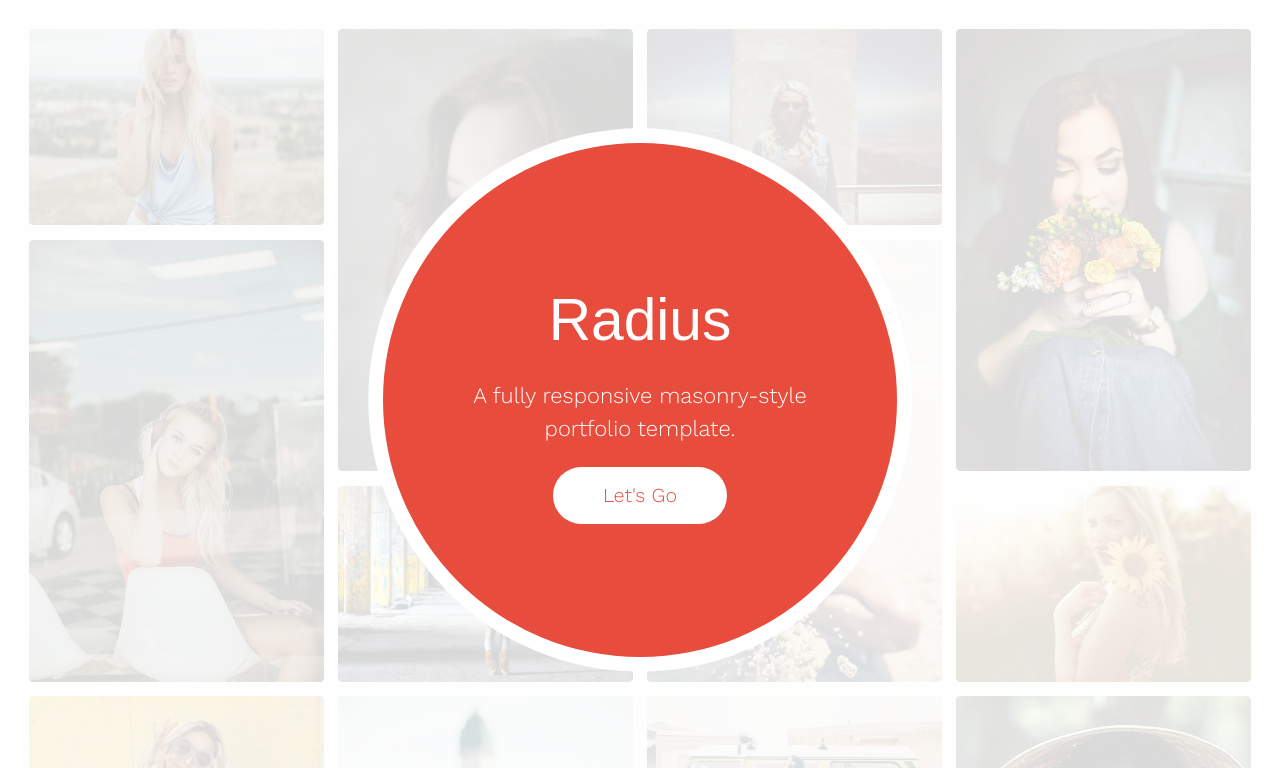
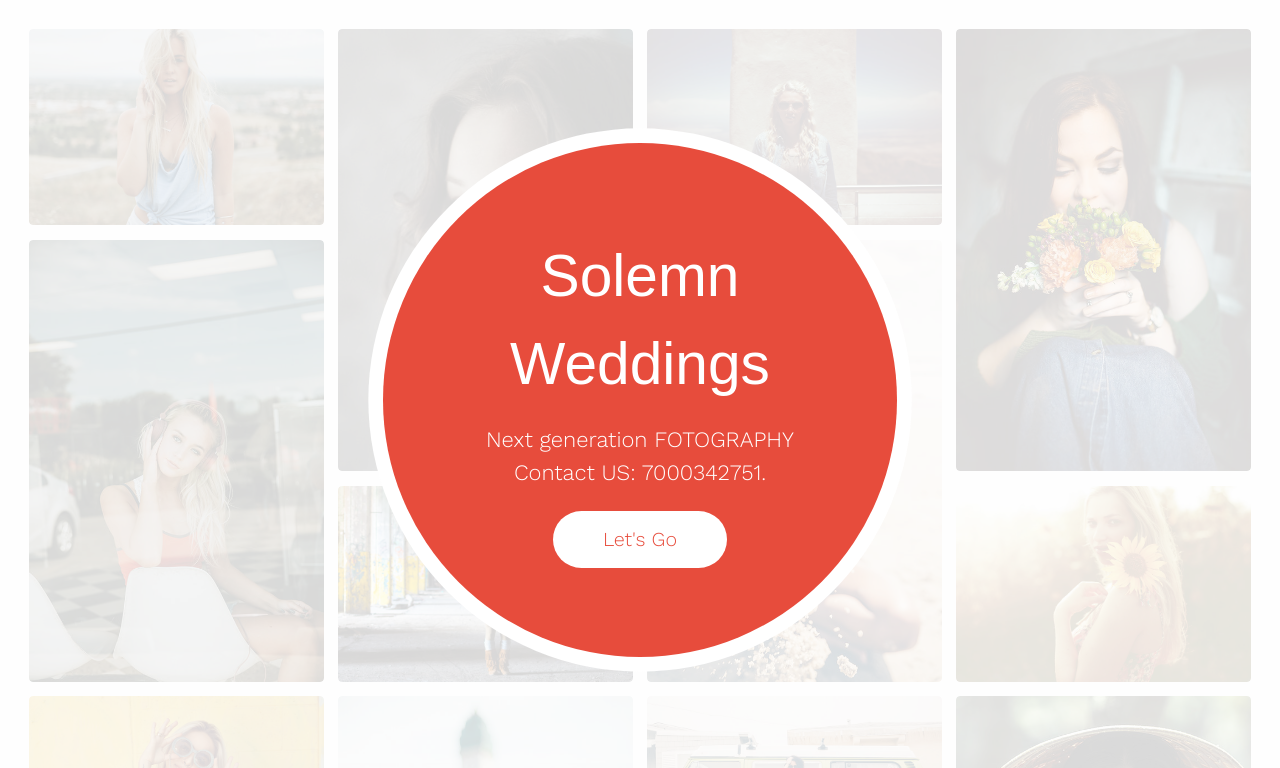
Before and after one commit to solemnweddings/solemnweddings.github.io, a plain HTML site: page index.html in a window 1280 px wide. Shown: the top 768 px of the page. Drawn offline with nearby package versions, Linux system fonts and the light colour scheme; a web font is replaced by a local one.

Commit message:
Name inserted

```diff
--- a/index.html
+++ b/index.html
@@ -6,7 +6,7 @@
 -->
 <html>
 	<head>
-		<title>Radius by TEMPLATED</title>
+		<title>Solemn Weddings</title>
 		<meta charset="utf-8" />
 		<meta name="viewport" content="width=device-width, initial-scale=1" />
 		<link rel="stylesheet" href="assets/css/main.css" />
@@ -17,9 +17,9 @@
 			<header id="header">
 				<div class="inner">
 					<div class="content">
-						<h1>Radius</h1>
-						<h2>A fully responsive masonry-style<br />
-						portfolio template.</h2>
+						<h1>Solemn Weddings</h1>
+						<h2>Next generation FOTOGRAPHY<br />
+						Contact US: 7000342751.</h2>
 						<a href="#" class="button big alt"><span>Let's Go</span></a>
 					</div>
 					<a href="#" class="button hidden"><span>Let's Go</span></a>
```
